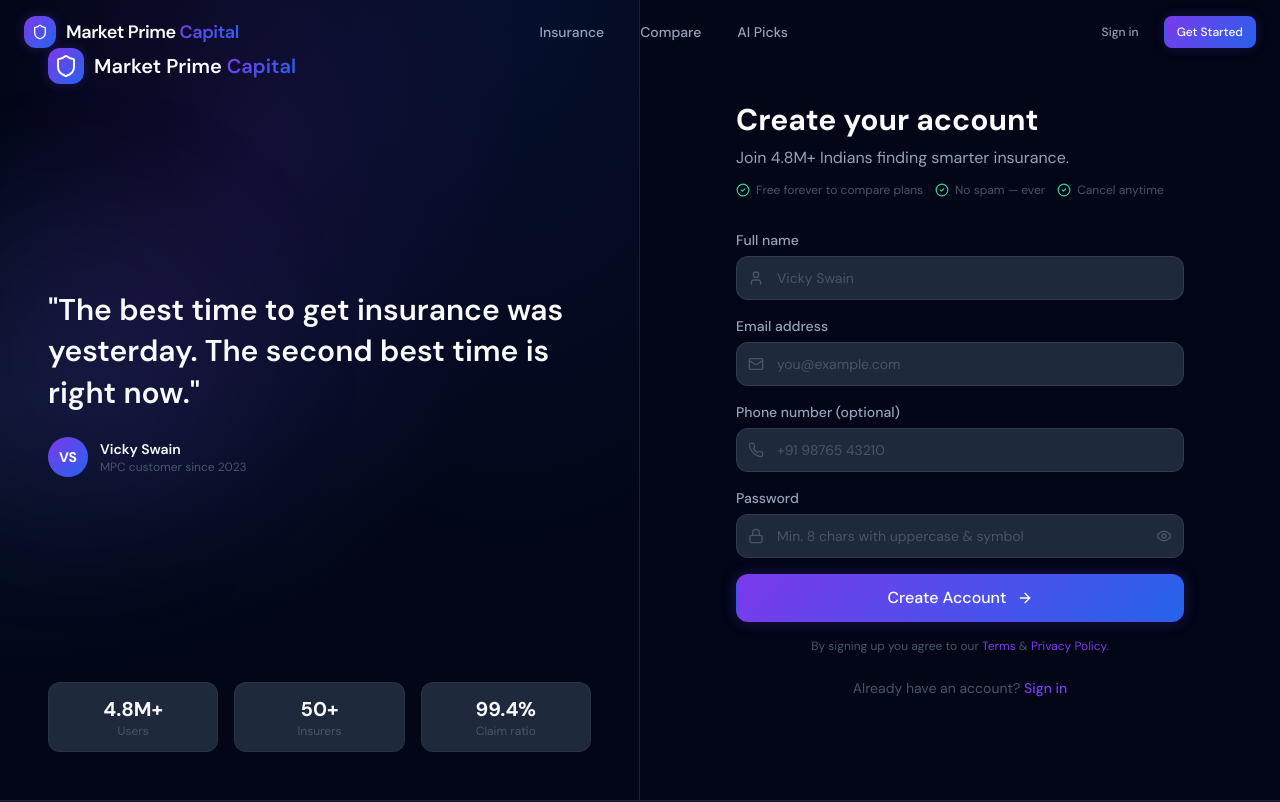
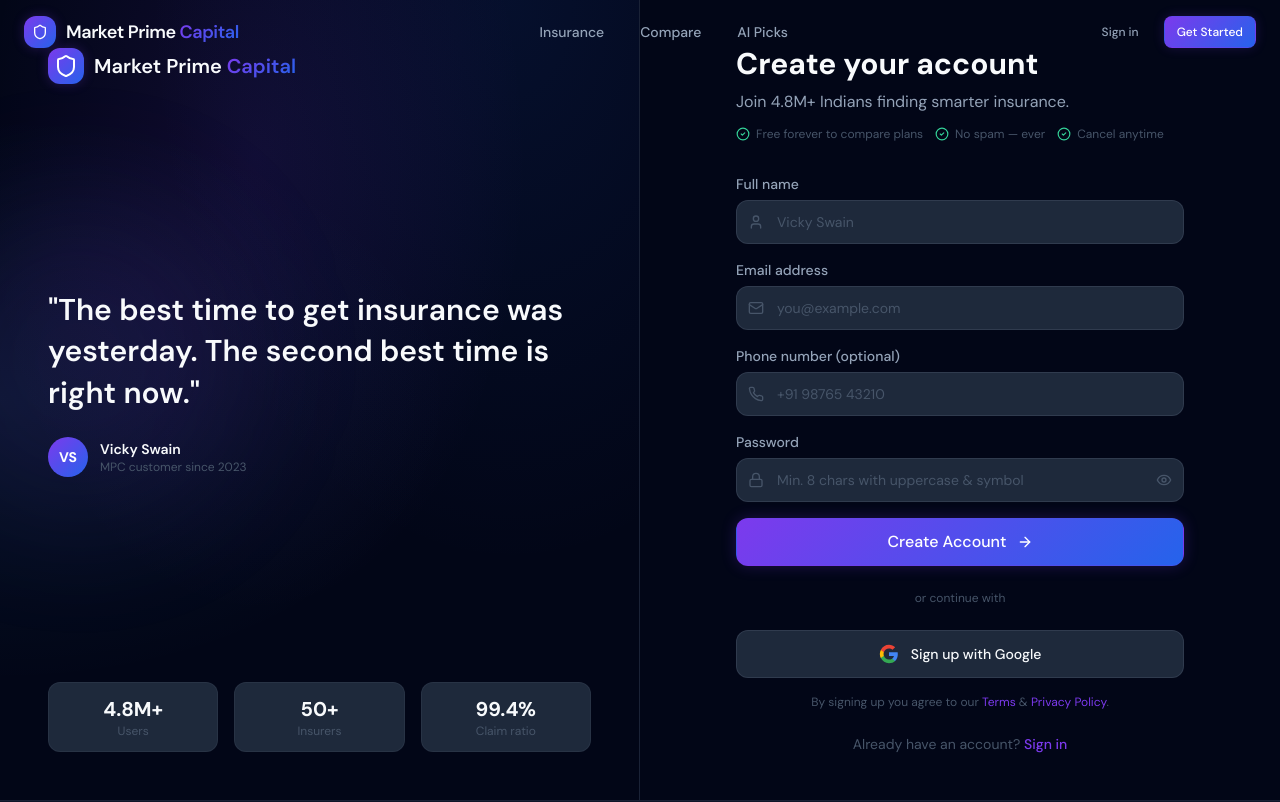
Before and after one commit to VickySwain/AI-Bazaar, a Next.js app in the folder frontend/: page /signup in a window 1280 px wide. Shown: the top 802 px of the page. Built offline with nearby package versions, Linux system fonts and the light colour scheme; a web font is replaced by a local one.

Commit message:
feat: add Google signup button, fix auth layout branding

```diff
--- a/frontend/src/app/(auth)/signup/page.tsx
+++ b/frontend/src/app/(auth)/signup/page.tsx
@@ -96,6 +96,24 @@
         </Button>
       </form>
 
+      <div className="relative my-6">
+        <div className="absolute inset-0 flex items-center"><div className="w-full border-t border-bd-subtle" /></div>
+        <div className="relative flex justify-center text-xs text-tx-muted bg-bg-base px-3">or continue with</div>
+      </div>
+
+      <a
+        href={`${process.env.NEXT_PUBLIC_API_URL || 'http://localhost:3001/api/v1'}/auth/google`}
+        className="flex items-center justify-center gap-3 w-full h-12 rounded-xl border border-bd-base bg-bg-elevated hover:bg-bg-muted transition-all text-sm font-medium text-tx-primary"
+      >
+        <svg viewBox="0 0 24 24" className="w-5 h-5">
+          <path fill="#4285F4" d="M22.56 12.25c0-.78-.07-1.53-.2-2.25H12v4.26h5.92c-.26 1.37-1.04 2.53-2.21 3.31v2.77h3.57c2.08-1.92 3.28-4.74 3.28-8.09z"/>
+          <path fill="#34A853" d="M12 23c2.97 0 5.46-.98 7.28-2.66l-3.57-2.77c-.98.66-2.23 1.06-3.71 1.06-2.86 0-5.29-1.93-6.16-4.53H2.18v2.84C3.99 20.53 7.7 23 12 23z"/>
+          <path fill="#FBBC05" d="M5.84 14.09c-.22-.66-.35-1.36-.35-2.09s.13-1.43.35-2.09V7.07H2.18C1.43 8.55 1 10.22 1 12s.43 3.45 1.18 4.93l2.85-2.22.81-.62z"/>
+          <path fill="#EA4335" d="M12 5.38c1.62 0 3.06.56 4.21 1.64l3.15-3.15C17.45 2.09 14.97 1 12 1 7.7 1 3.99 3.47 2.18 7.07l3.66 2.84c.87-2.6 3.3-4.53 6.16-4.53z"/>
+        </svg>
+        Sign up with Google
+      </a>
+
       <p className="text-center text-xs text-tx-muted mt-4">
         By signing up you agree to our{' '}
         <Link href="/terms" className="text-brand-400 hover:underline">Terms</Link> &{' '}
```
